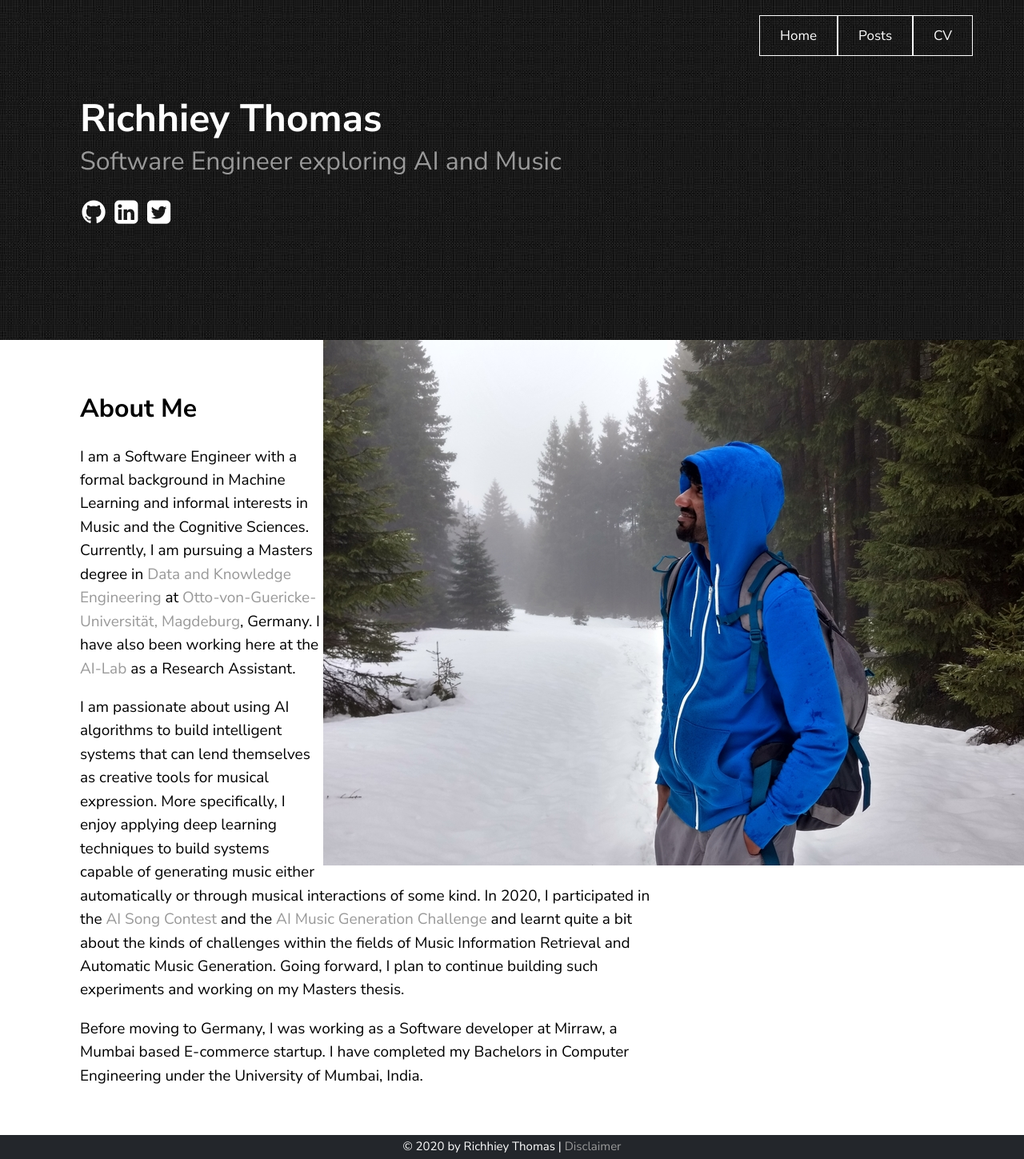
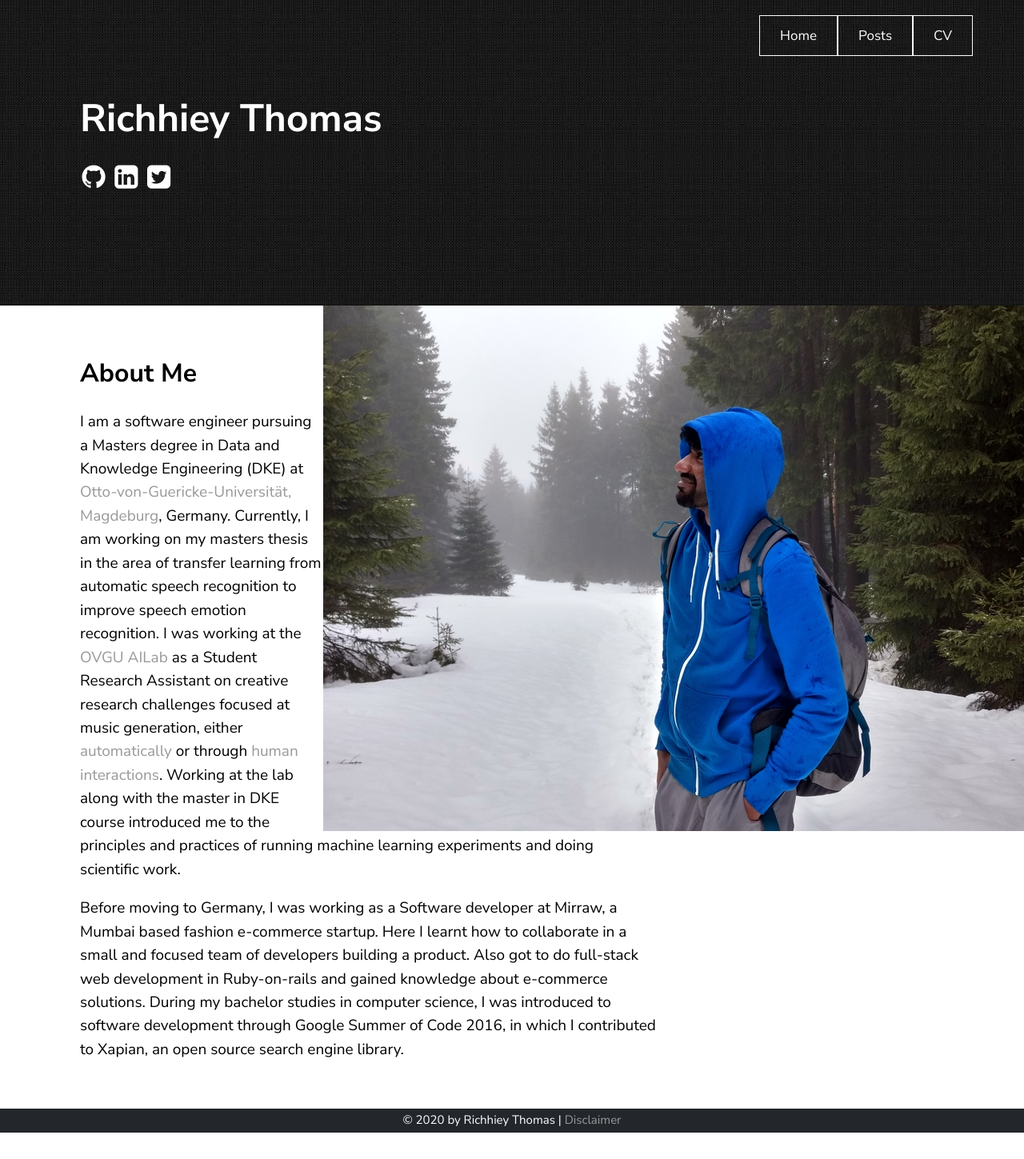
Before and after one commit to richhiey/richhiey.github.io, a Jekyll site: the page built from index.md, in a window 1280 px wide. Shown: the whole page at 80% size. Built offline with Jekyll 4.4.1, drawn with Linux system fonts in a browser that asks for light colours; after the commit the page ends 1416 px from its top, so only the background shows below that.

Commit message:
Update bio

```diff
--- a/_config.yml
+++ b/_config.yml
@@ -17,7 +17,7 @@ permalink: /posts/:title/
 
 texture:
   title: Richhiey Thomas
-  tagline: Software Engineer exploring AI and Music
+  tagline:
   date_format: "%b %-d, %Y"
   style: black
   showNav: true
--- a/index.md
+++ b/index.md
@@ -2,8 +2,11 @@
 layout: home_page
 ---
 
-I am a Software Engineer with a formal background in Machine Learning and informal interests in Music and the Cognitive Sciences. Currently, I am pursuing a Masters degree in [Data and Knowledge Engineering]() at [Otto-von-Guericke-Universität, Magdeburg](), Germany. I have also been working here at the [AI-Lab]() as a Research Assistant.
+I am a software engineer pursuing a Masters degree in Data and Knowledge Engineering (DKE) at [Otto-von-Guericke-Universität, Magdeburg][ovgu], Germany. Currently, I am working on my masters thesis in the area of transfer learning from automatic speech recognition to improve speech emotion recognition. I was working at the [OVGU AILab][ailab] as a Student Research Assistant on creative research challenges focused at music generation, either [automatically][automatic] or through [human interactions][beatwire]. Working at the lab along with the master in DKE course introduced me to the principles and practices of running machine learning experiments and doing scientific work.
 
-I am passionate about using AI algorithms to build intelligent systems that can lend themselves as creative tools for musical expression. More specifically, I enjoy applying deep learning techniques to build systems capable of generating music either automatically or through musical interactions of some kind. In 2020, I participated in the [AI Song Contest]() and the [AI Music Generation Challenge]() and learnt quite a bit about the kinds of challenges within the fields of Music Information Retrieval and Automatic Music Generation. Going forward, I plan to continue building such experiments and working on my Masters thesis.
+Before moving to Germany, I was working as a Software developer at Mirraw, a Mumbai based fashion e-commerce startup. Here I learnt how to collaborate in a small and focused team of developers building a product. Also got to do full-stack web development in Ruby-on-rails and gained knowledge about e-commerce solutions. During my bachelor studies in computer science, I was introduced to software development through Google Summer of Code 2016, in which I contributed to Xapian, an open source search engine library.
 
-Before moving to Germany, I was working as a Software developer at Mirraw, a Mumbai based E-commerce startup. I have completed my Bachelors in Computer Engineering under the University of Mumbai, India.
+[ovgu]: https://www.ovgu.de/
+[ailab]: https://ai.ovgu.de/
+[automatic]: https://richhiey.github.io/posts/generating-irish-double-jigs-with-deep-learning/
+[beatwire]: https://www.aisongcontest.com/participants/beatwire-2021
```
